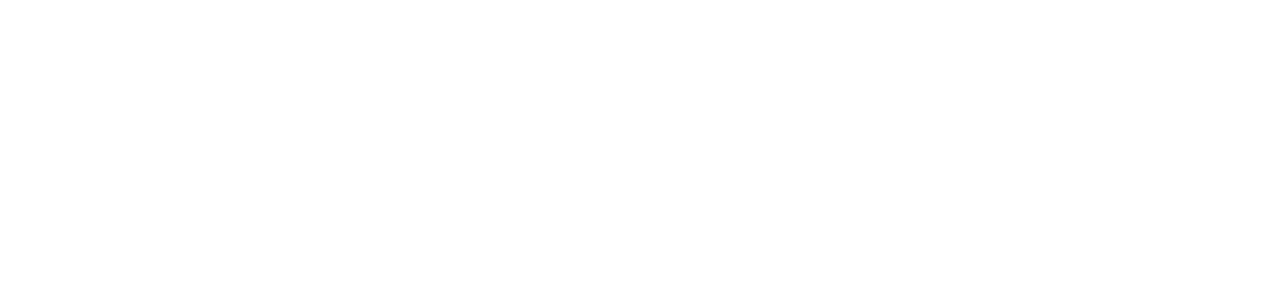
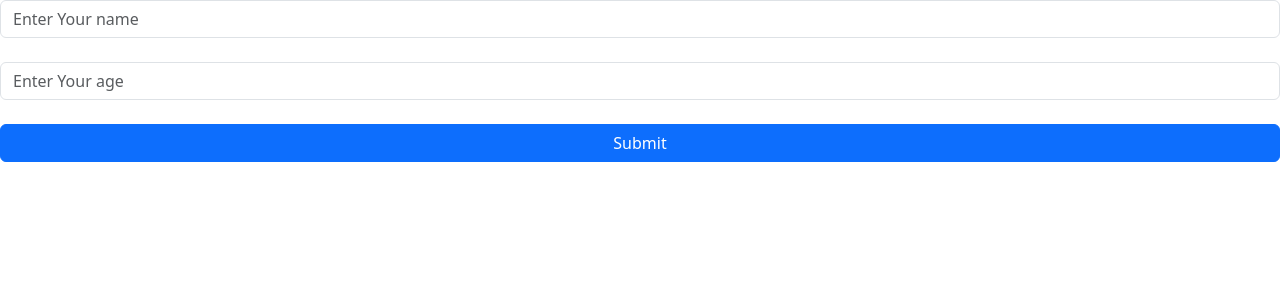
Before and after one commit to Prasadi12/CURD-react, a React (Create React App) app: page /create in a window 1280 px wide. Before the commit this address had no page. Shown: the top 300 px of the page. Built offline with nearby package versions, Linux system fonts and the light colour scheme; the HTML template or start-up script is replaced by a standard one.

Commit message:
created components

```diff
--- a/src/App.js
+++ b/src/App.js
@@ -1,5 +1,6 @@
 import './App.css';
 import Home from './Components/Home';
+import Add from './Components/Add';
 import { BrowserRouter as Router, Routes, Route } from 'react-router-dom';
 
 function App() {
@@ -8,6 +9,7 @@ function App() {
       <Router>
         <Routes>
           <Route path='/' element={ <Home/> } />
+          <Route path='/create' element={ <Add/>}/>
         </Routes>
       </Router>
     </div>
--- a/src/Components/Add.jsx
+++ b/src/Components/Add.jsx
@@ -18,6 +18,11 @@ const Add = () => {
         const ids = uuid();
         let uniqueId = ids.slice(0,8);
 
+        let a = name, b = age;
+
+        Employees.push({ id:uniqueId, name:a, age:b });
+
+        history('/');
     };
 
     return (
```
